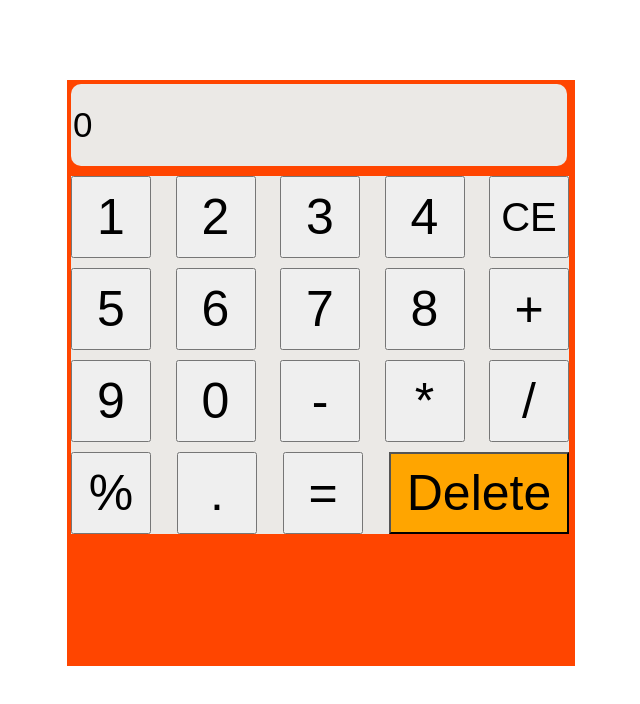
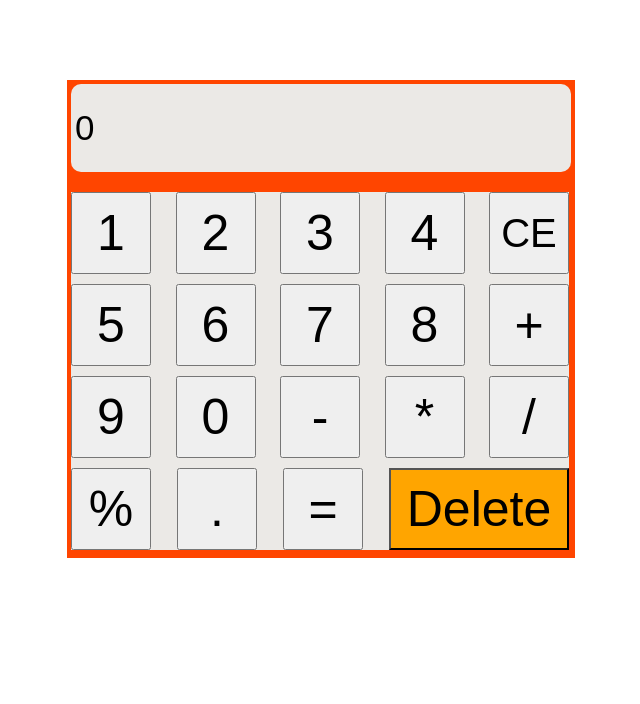
Before and after one commit to devika-2002/calculator-project, a React (Create React App) app: page / in a window 1280 px wide. Shown: the top 704 px of the page, without its empty margins (319-959 px from the left). Built offline with nearby package versions, Linux system fonts and the light colour scheme.

Commit message:
update css

```diff
--- a/src/App.css
+++ b/src/App.css
@@ -5,12 +5,13 @@
     background: #EBE9E6;
     font-size: 35px;
     border: none;
-    border-radius: 10px
+    border-radius: 10px;
+    padding: 4px;
 }
 
 .cal-div{
     width: 498px;
-    margin-top: 10px;
+    margin-top: 20px;
     background: #EBE9E6;
 }
 
--- a/src/index.css
+++ b/src/index.css
@@ -1,7 +1,7 @@
 .calculator-container{
     border: 4px solid orangered;
     width: 500px;
-    height: 578px;
+    height: 470px;
     margin: auto;
     margin-top: 80px;
     background-color: orangered;
```
